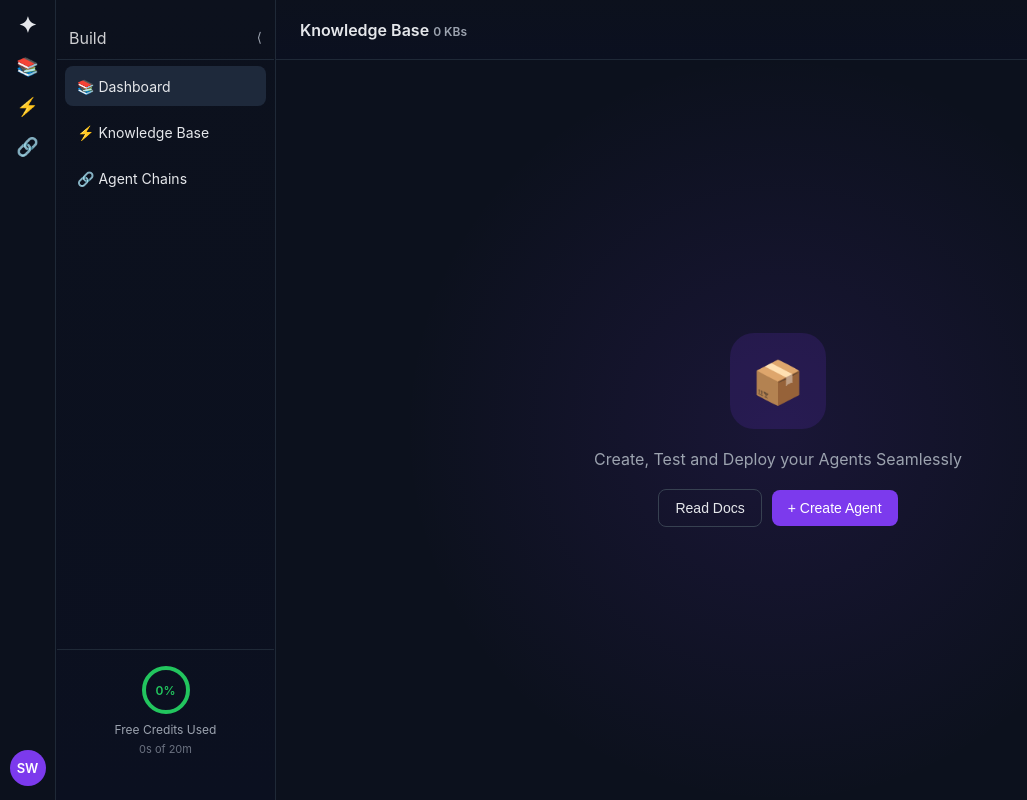
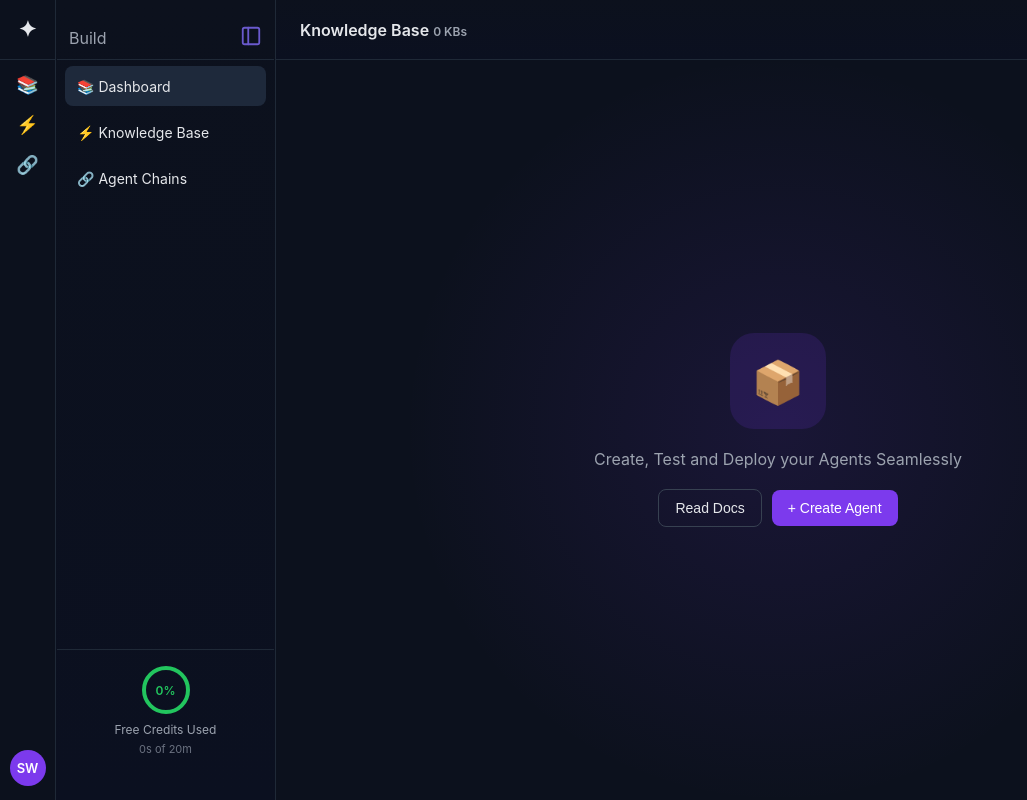
Before and after one commit to Wowinfotechreact5/ai-project, a React (Vite) app: page / in a window 1280 px wide. Shown: the whole page, without its empty margins (0-1027 px from the left). Built offline with nearby package versions, Linux system fonts and the light colour scheme.

Commit message:
sidebar and footer was upadted

```diff
--- a/package.json
+++ b/package.json
@@ -11,7 +11,8 @@
   },
   "dependencies": {
     "react": "^19.2.0",
-    "react-dom": "^19.2.0"
+    "react-dom": "^19.2.0",
+    "react-icons": "^5.5.0"
   },
   "devDependencies": {
     "@eslint/js": "^9.39.1",
--- a/src/components/LeftSidebar.jsx
+++ b/src/components/LeftSidebar.jsx
@@ -1,20 +1,22 @@
 export default function LeftSidebar({ onToggle }) {
       return (
             <aside className="left-sidebar">
-                  <div className="logo">✦</div>
+                  {/* Logo Section */}
+                  <div className="logo-wrapper">
+                        <div className="logo">✦</div>
+                  </div>
 
+                  {/* Divider */}
+                  <div className="logo-divider" />
+
+                  {/* Menu Buttons */}
                   <button onClick={onToggle} title="Toggle Sidebar">📚</button>
                   <button>⚡</button>
                   <button>🔗</button>
 
                   <div className="sidebar-bottom">
-
-
-                        <div className="profile">
-                              SW
-                        </div>
+                        <div className="profile">SW</div>
                   </div>
-
             </aside>
       );
 }
--- a/src/components/SubSidebar.jsx
+++ b/src/components/SubSidebar.jsx
@@ -1,3 +1,5 @@
+import { FiSidebar } from "react-icons/fi";
+
 export default function SubSidebar({ state, onToggleSize }) {
       if (state === "closed") return null;
 
@@ -5,10 +7,16 @@ export default function SubSidebar({ state, onToggleSize }) {
             <aside className={`sub-sidebar ${state}`}>
                   {/* top */}
                   <div>
-                        <div className="sub-header">
-                              {state === "expanded" && <p style={{ color: "#CECFD2", fontSize: '16px' }}>Build</p>}
+                        <div
+                              className={`sub-header ${state === "collapsed" ? "center-toggle" : ""
+                                    }`}
+                        >
+                              {state === "expanded" && (
+                                    <p className="sub-title">Build</p>
+                              )}
+
                               <button onClick={onToggleSize}>
-                                    {state === "expanded" ? "⟨" : "⟩"}
+                                    <FiSidebar size={22} color="slateblue" />
                               </button>
                         </div>
 
@@ -25,7 +33,7 @@ export default function SubSidebar({ state, onToggleSize }) {
                         </div>
                   </div>
 
-                  {/* bottom credits */}
+                  {/* bottom */}
                   <div className="sub-sidebar-footer">
                         <div className="credit-ring">
                               <span>0%</span>
--- a/src/index.css
+++ b/src/index.css
@@ -24,15 +24,27 @@ body {
   display: flex;
   flex-direction: column;
   align-items: center;
-  padding-top: 12px;
-  gap: 18px;
+  padding-top: 9px;
+}
+.logo-wrapper {
+  display: flex;
+  align-items: center;
+  justify-content: center;
+  height: 40px;
 }
 
 .left-sidebar .logo {
   font-size: 22px;
   font-weight: 700;
+  color: #e5e7eb;
 }
 
+.logo-divider {
+  width: 100%;
+  height: 1px;
+  background-color: #1f2937;
+  margin: 10px 0 14px 0;
+}
 .left-sidebar button {
   background: transparent;
   border: none;
@@ -47,7 +59,38 @@ body {
   padding: 8px;
   border-radius: 8px;
 }
+.left-sidebar button {
+  background: transparent;
+  border: none;
+  color: #9ca3af;
+  cursor: pointer;
+  font-size: 18px;
+  margin-bottom: 18px;
+}
+.left-sidebar button.active {
+  background: #7c3aed;
+  color: white;
+  padding: 8px;
+  border-radius: 8px;
+}
 
+/* Bottom profile */
+.sidebar-bottom {
+  margin-top: auto;
+  padding-bottom: 12px;
+}
+
+.profile {
+  width: 32px;
+  height: 32px;
+  background: #1f2937;
+  border-radius: 50%;
+  color: white;
+  font-size: 12px;
+  display: flex;
+  align-items: center;
+  justify-content: center;
+}
 /* SUB SIDEBAR */
 .sub-sidebar {
   width: 240px;
@@ -181,15 +224,18 @@ body {
   align-items: center;
   justify-content: space-between;
   color: #9ca3af;
+
   border-bottom: 1px solid #1f2937;
 }
 
 .sub-header button {
   background: transparent;
   border: none;
-  color: #9ca3af;
   cursor: pointer;
+  color: inherit;
+  /* 🔑 IMPORTANT */
 }
+
 
 /* MENU ITEMS */
 .menu-item {
```
Also changed, not shown: 1 other file (tests, documents, lock files or other folders).
